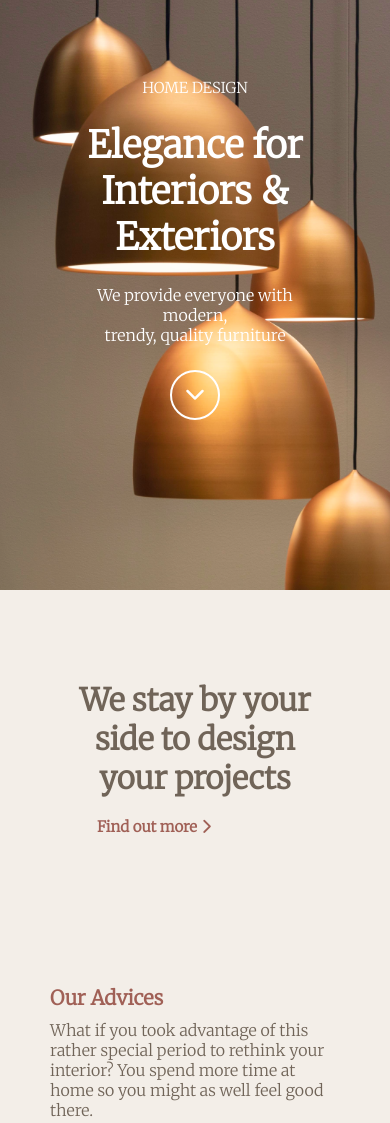
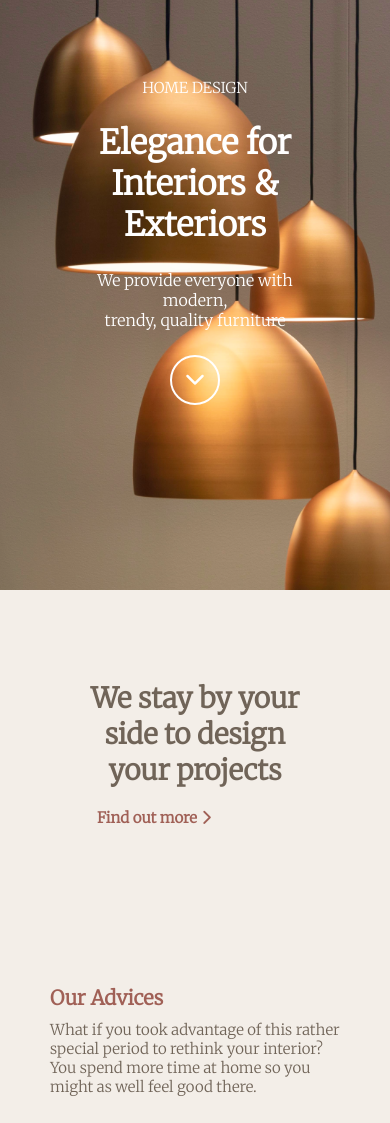
Before and after one commit to Adewumist/Antic-remastered, a plain HTML site: page index.html in a window 390 px wide. Shown: the part 60-1183 px from the top of the page. Drawn offline with Linux system fonts and the light colour scheme.

Commit message:
completed three section for desktop and mobile screen

```diff
--- a/main.css
+++ b/main.css
@@ -178,7 +178,7 @@ body{
 
 .body-icon h2{
     margin-bottom: 25px;
-    font-size: 37px;
+    font-size:33px;
 }
 
 .mobile-headind-2{
@@ -357,6 +357,7 @@ body{
 
 .services-item p{
     color:#706458;
+    font-size: 15px;
 }
 
 .services-item-title{
--- a/mobile.css
+++ b/mobile.css
@@ -35,7 +35,7 @@
     }
 
     .secondsection-leftdiv-text-holder h1{
-        font-size: 31px;
+        font-size: 28px;
         text-align: center;
 
     }
```
